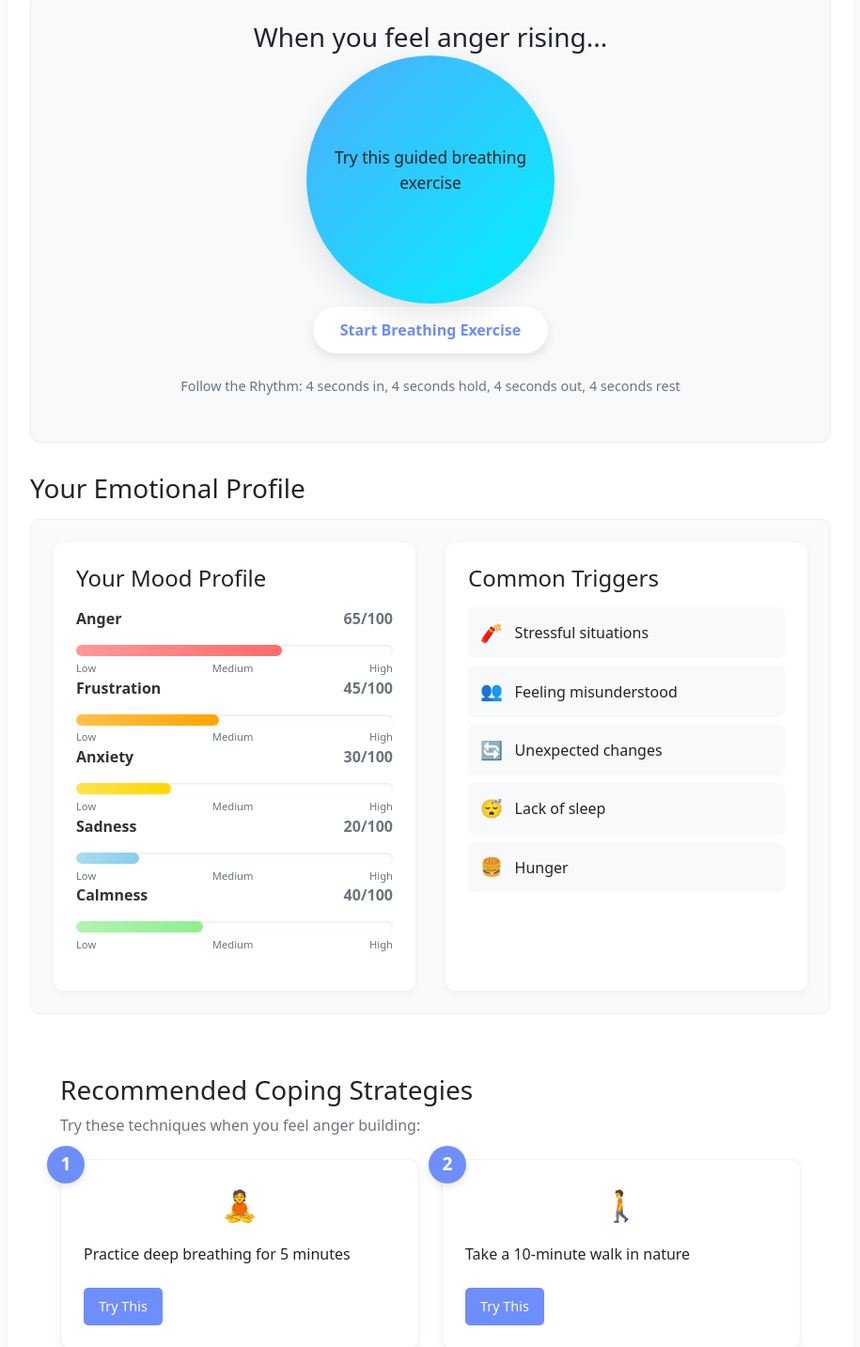
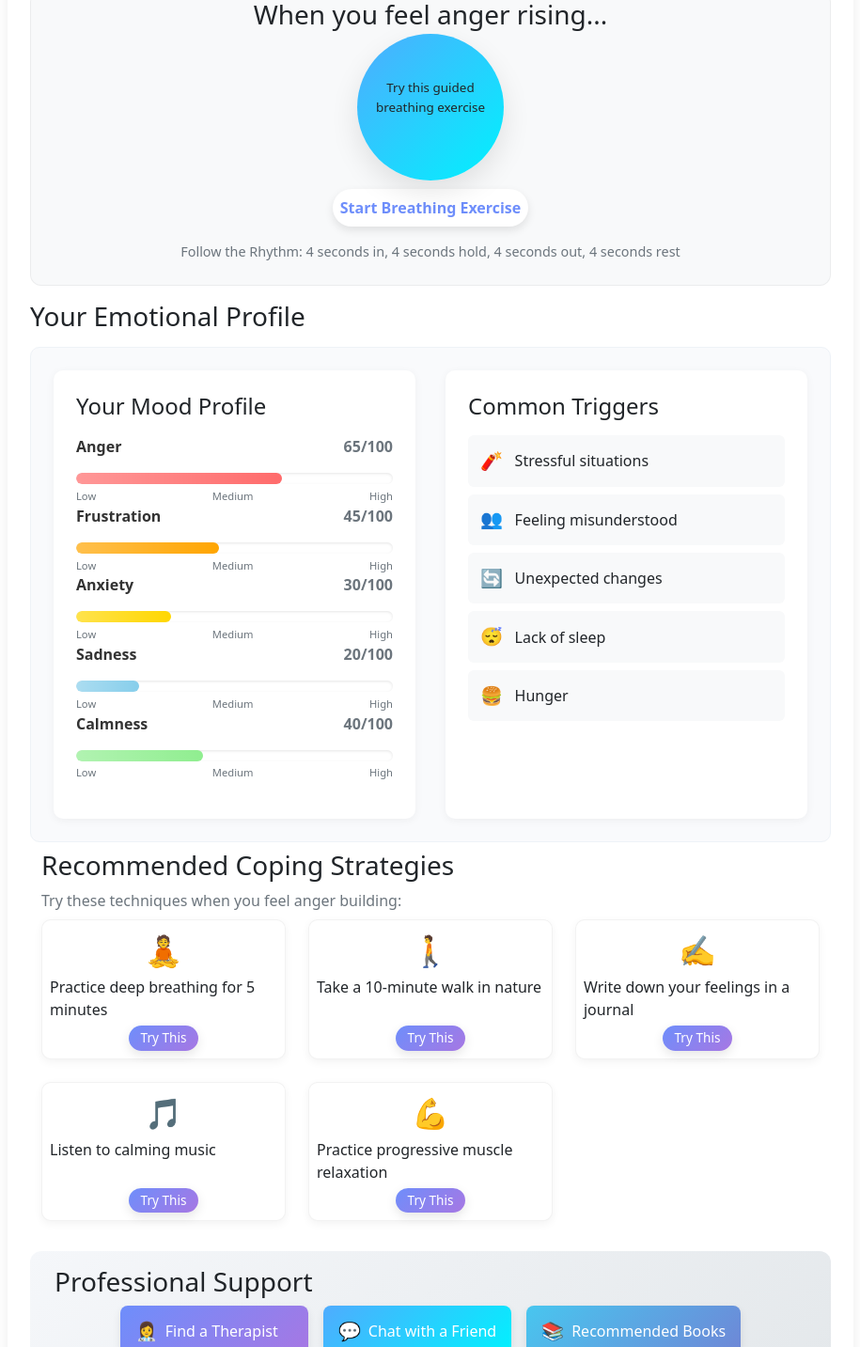
Before and after one commit to Esraa-mohamed1/react-medical-site, a React (Create React App) app in the folder mental-health-supporter/: page /artical in a window 1280 px wide. Shown: the part 259-1692 px from the top of the page at 94% size, without its empty margins (182-1097 px from the left). Built offline with nearby package versions, Linux system fonts and the light colour scheme.

Commit message:
update in style

```diff
--- a/mental-health-supporter/src/components/articalComponents/BreathingExercise.js
+++ b/mental-health-supporter/src/components/articalComponents/BreathingExercise.js
@@ -34,7 +34,7 @@ const BreathingExercise = () => {
   <div className={`breathing-circle ${phase}`}>
     <div className="breathing-text">
       {!isActive ? (
-        <p className="pre-instruction">Try this guided breathing exercise</p>
+        <p className="pre-instruction">Try this guided <br />breathing exercise</p>
       ) : (
         <>
           <p className="instruction">
--- a/mental-health-supporter/src/components/articalComponents/CopingStrategies.js
+++ b/mental-health-supporter/src/components/articalComponents/CopingStrategies.js
@@ -80,27 +80,30 @@ const CopingStrategies = () => {
   };
 
   return (
-    <section className="personalized-tips">
+    <section className="personalized-tips container">
       <h3>Recommended Coping Strategies</h3>
       <p className="section-description">Try these techniques when you feel anger building:</p>
-      <div className="tips-grid">
+      <div className="row">
         {copingStrategies.map((strategy, index) => (
-          <div className="tip-card" key={index}>
-            <div className="tip-number">{index + 1}</div>
-            <div className="tip-icon">
+          <div className="col-sm-12 col-md-6 col-lg-4 mb-4" key={index}>
+            <div className="tip-card h-100 d-flex flex-column">
+              <div className="tip-icon text-center">
                 {index % 5 === 0 && '🧘'}
                 {index % 5 === 1 && '🚶'}
                 {index % 5 === 2 && '✍️'}
                 {index % 5 === 3 && '🎵'}
                 {index % 5 === 4 && '💪'}
               </div>
-            <p>{strategy}</p>
+              <p className="flex-grow-1">{strategy}</p>
+              <div className="d-flex justify-content-center mt-auto">
                 <button
                   className="try-button"
                   onClick={() => setActiveTip(strategy)}
                 >
                   Try This
                 </button>
+              </div>
+            </div>
           </div>
         ))}
       </div>
--- a/mental-health-supporter/src/components/articalComponents/ProfessionalHelp.js
+++ b/mental-health-supporter/src/components/articalComponents/ProfessionalHelp.js
@@ -14,7 +14,7 @@ const ProfessionalHelp = ({ angerLevel }) => {
     <section className="professional-help">
       <div className="help-content">
         <h3>Professional Support</h3>
-        <div className="recommendation">
+        {/* <div className="recommendation">
           {angerLevel > 70 ? (
             <>
               <div className="urgent-alert">❗ Important Recommendation</div>
@@ -22,8 +22,9 @@ const ProfessionalHelp = ({ angerLevel }) => {
             </>
           ) : (
             <p>Consider these resources for additional support:</p>
-          )}
-        </div>
+          )
+          }
+        </div> */}
         <div className="resource-buttons">
           <button className="resource-button therapist">
             <span className="icon">👩‍⚕️</span>
--- a/mental-health-supporter/src/styles/BreathingExercise.css
+++ b/mental-health-supporter/src/styles/BreathingExercise.css
@@ -1,8 +1,8 @@
 .breathing-exercise {
     background-color: #f8f9fa;
     border-radius: 12px;
-    padding: 2rem;
-    margin-bottom: 2rem;
+    padding: .5rem;
+    margin-bottom: 1rem;
     text-align: center;
     transition: all 0.3s ease;
     border: 1px solid rgba(0,0,0,0.05);
@@ -14,12 +14,12 @@
   }
 
   .breathing-visual {
-    margin: 1.5rem 0;
+    margin: 1rem 0;
   }
 
   .breathing-circle {
-    width: 220px;
-    height: 220px;
+    width: 130px;
+    height: 130px;
     border-radius: 50%;
     margin: 0 auto;
     display: flex;
@@ -50,39 +50,31 @@
     transform: scale(1);
   }
 
-  /* .breathing-text {
-    color: white;
-    padding: 1rem;
-  } */
   .breathing-text p:not(.count) {
-    padding: 1rem;
-
-    font-size: 0.9rem;
+    font-size: 0.7rem;
   }
 
   .instruction {
-    font-size: 1.3rem;
+    font-size: 0.5rem;
     font-weight: 600;
-    margin-bottom: 1rem;
   }
 
   .count {
     font-size: 1rem;
     opacity: 0.8;
-    margin-bottom: 1rem;
   }
 
   .start-button, .stop-button {
     background: white;
     color: #6e8efb;
     border: none;
-    padding: 0.8rem 1.8rem;
+    padding: 0.5rem .5rem;
     border-radius: 50px;
     font-size: 1rem;
     font-weight: 600;
     cursor: pointer;
     transition: all 0.3s ease;
-    margin-top: 1.6rem;
+    margin-top: 1.4rem;
     box-shadow: 0 4px 10px rgba(0,0,0,0.1);
   }
 
@@ -97,7 +89,7 @@
   }
 
   .instructions {
-    margin-top: 1.5rem;
+    /* margin-top: 1rem; */
     font-size: 0.9rem;
     color: #6c757d;
   }
--- a/mental-health-supporter/src/styles/CopingStrategies.css
+++ b/mental-health-supporter/src/styles/CopingStrategies.css
@@ -1,31 +1,20 @@
 .personalized-tips {
   background: white;
   border-radius: 12px;
-    padding: 2rem;
-    margin: 2rem 0;
+  padding: 0.5rem;
+  /* margin: 2rem 0; */
 }
 
 .section-description {
   color: #6c757d;
-    margin-bottom: 1.5rem;
-  }
-
-  .tips-grid {
-    display: grid;
-    grid-template-columns: repeat(auto-fit, minmax(250px, 1fr));
-    gap: 1.5rem;
-    margin-top: 1rem;
+  margin-bottom: 0.5rem;
 }
 
 .tip-card {
   background: white;
-    padding: 1.5rem;
+  padding: .5rem;
   border-radius: 10px;
   box-shadow: 0 3px 10px rgba(0,0,0,0.05);
-    position: relative;
-    min-height: 180px;
-    display: flex;
-    flex-direction: column;
   border: 1px solid rgba(0,0,0,0.05);
   transition: all 0.3s ease;
 }
@@ -35,56 +24,39 @@
   box-shadow: 0 8px 20px rgba(0,0,0,0.1);
 }
 
-  .tip-number {
-    position: absolute;
-    top: -15px;
-    left: -15px;
-    width: 40px;
-    height: 40px;
-    background: #6e8efb;
-    color: white;
-    border-radius: 50%;
-    display: flex;
-    align-items: center;
-    justify-content: center;
-    font-weight: bold;
-    font-size: 1.2rem;
-    box-shadow: 0 3px 10px rgba(0,0,0,0.1);
-  }
-
 .tip-icon {
   font-size: 2rem;
-    margin-bottom: 1rem;
+  margin-bottom: 0.2rem;
   text-align: center;
 }
 
 .tip-card p {
-    flex-grow: 1;
-    margin-bottom: 1.5rem;
+  margin-bottom: 0.3rem;
 }
 
 .try-button {
-    background: #6e8efb;
+  background: linear-gradient(135deg, #6e8efb, #a777e3);
   color: white;
   border: none;
-    padding: 0.6rem 1rem;
-    border-radius: 5px;
-    font-size: 0.9rem;
-    cursor: pointer;
-    transition: all 0.2s ease;
-    align-self: flex-start;
+  padding: 0.2rem 0.8rem;
+  font-size: 0.85rem;
+  border-radius: 20px;
+  font-weight: 500;
+  transition: all 0.3s ease;
+  box-shadow: 0 4px 12px rgba(0, 0, 0, 0.1);
 }
 
 .try-button:hover {
-    background: #5a7df4;
+  background: linear-gradient(135deg, #5a7df4, #9b5de5);
+  transform: translateY(-2px);
 }
 
 .popup-overlay {
   position: fixed;
-    top: 0;
+  /* top: 0;
   left: 0;
   right: 0;
-    bottom: 0;
+  bottom: 0; */
   background: rgba(255,255,255,0.9);
   display: flex;
   justify-content: center;
@@ -94,7 +66,7 @@
 
 .popup-content {
   background: white;
-    padding: 2rem;
+  /* padding: 2rem; */
   border-radius: 15px;
   max-width: 600px;
   width: 90%;
@@ -112,11 +84,11 @@
 
 .popup-content h3 {
   color: #6e8efb;
-    margin-bottom: 1rem;
+  /* margin-bottom: 1rem; */
 }
 
 .strategy-steps {
-    margin: 1.5rem 0;
+  /* margin: 1.5rem 0; */
   list-style-type: none;
 }
 
@@ -129,9 +101,9 @@
   background: #6e8efb;
   color: white;
   border: none;
-    padding: 0.8rem 1.5rem;
+  /* padding: 0.8rem 1.5rem; */
   border-radius: 8px;
-    margin-top: 1rem;
+  /* margin-top: 1rem; */
   cursor: pointer;
   transition: all 0.2s ease;
 }
--- a/mental-health-supporter/src/styles/MoodTracker.css
+++ b/mental-health-supporter/src/styles/MoodTracker.css
@@ -1,22 +1,22 @@
 .mood-tracker {
     background: white;
     border-radius: 12px;
-    padding: 2rem;
-    margin: 2rem 0;
+    padding: 0.2rem;
+    margin: 0.5rem 0;
   }
-
+/*
   .tracker-container {
-    margin-top: 1.5rem;
-  }
+    margin-top: 0.2rem;
+  } */
 
   .progress-circles {
     display: flex;
     justify-content: space-around;
     align-items: center;
-    padding: 1rem;
+    padding: 0.6rem;
     background: #f8f9fa;
     border-radius: 10px;
-    margin-bottom: 1rem;
+    /* margin-bottom: 1rem; */
   }
 
   .circle-container {
@@ -59,25 +59,25 @@
   .mood-percent {
     font-size: 0.7rem;
     color: #6c757d;
-    margin-top: 0.2rem;
+    /* margin-top: 0.2rem; */
   }
 
   .mood-selector {
-    margin: 1.5rem 0;
+    margin: 0rem 0;
   }
 
   .mood-options {
     display: flex;
     justify-content: center;
     flex-wrap: wrap;
-    gap: 0.5rem;
-    margin-top: 1rem;
+    /* gap: 0.5rem; */
+    /* margin-top: 1rem; */
   }
 
   .mood-option {
     background: white;
     border: 1px solid #ddd;
-    padding: 0.5rem 1rem;
+    /* padding: 0.5rem 1rem; */
     border-radius: 20px;
     cursor: pointer;
     transition: all 0.2s ease;
@@ -93,7 +93,7 @@
     background: #6e8efb;
     color: white;
     border: none;
-    padding: 0.8rem 1.5rem;
+    /* padding: 0.8rem 1.5rem; */
     border-radius: 8px;
     font-size: 1rem;
     cursor: pointer;
--- a/mental-health-supporter/src/styles/ProfessionalHelp.css
+++ b/mental-health-supporter/src/styles/ProfessionalHelp.css
@@ -1,8 +1,8 @@
 .professional-help {
     background: linear-gradient(135deg, #f5f7fa, #e4e8eb);
     border-radius: 12px;
-    padding: 2rem;
-    margin: 2rem 0;
+    padding: 1rem;
+    /* margin: 2rem 0; */
   }
 
   .help-content {
@@ -13,10 +13,10 @@
   .urgent-alert {
     background: #ff6b6b;
     color: white;
-    padding: 0.5rem 1rem;
+    /* padding: 0.5rem 1rem; */
     border-radius: 5px;
     display: inline-block;
-    margin-bottom: 1rem;
+    /* margin-bottom: 1rem; */
     font-weight: 600;
     animation: pulse 2s infinite;
   }
@@ -30,7 +30,7 @@
   .resource-buttons {
     display: flex;
     gap: 1rem;
-    margin-top: 1.5rem;
+    /* margin-top: 1.5rem; */
     flex-wrap: wrap;
     justify-content: center;
   }
@@ -38,7 +38,7 @@
   .resource-button {
     background: white;
     border: none;
-    padding: 1rem 1.5rem;
+    padding: 0.8rem 1rem;
     border-radius: 8px;
     font-size: 1rem;
     cursor: pointer;
@@ -70,7 +70,7 @@
   }
 
   .icon {
-    margin-right: 0.8rem;
+    margin-right: 0.5rem;
     font-size: 1.2rem;
   }
 
@@ -89,7 +89,7 @@
 
   .popup-content {
     background: white;
-    padding: 2rem;
+    padding: 0.5rem;
     border-radius: 15px;
     max-width: 600px;
     width: 90%;
@@ -101,12 +101,12 @@
   }
 
   .book-list {
-    margin: 1.5rem 0;
+    /* margin: 1.5rem 0; */
     list-style-type: none;
   }
 
   .book-list li {
-    padding: 0.8rem 0;
+    padding: 0.4rem 0;
     font-size: 1.1rem;
   }
 
@@ -114,9 +114,9 @@
     background: #6e8efb;
     color: white;
     border: none;
-    padding: 0.8rem 1.5rem;
+    padding: 0.2rem 0.6rem;
     border-radius: 8px;
-    margin-top: 1rem;
+    /* margin-top: 1rem; */
     cursor: pointer;
     transition: all 0.2s ease;
   }
```
Lines whose indentation alone changed are shown as unchanged.
